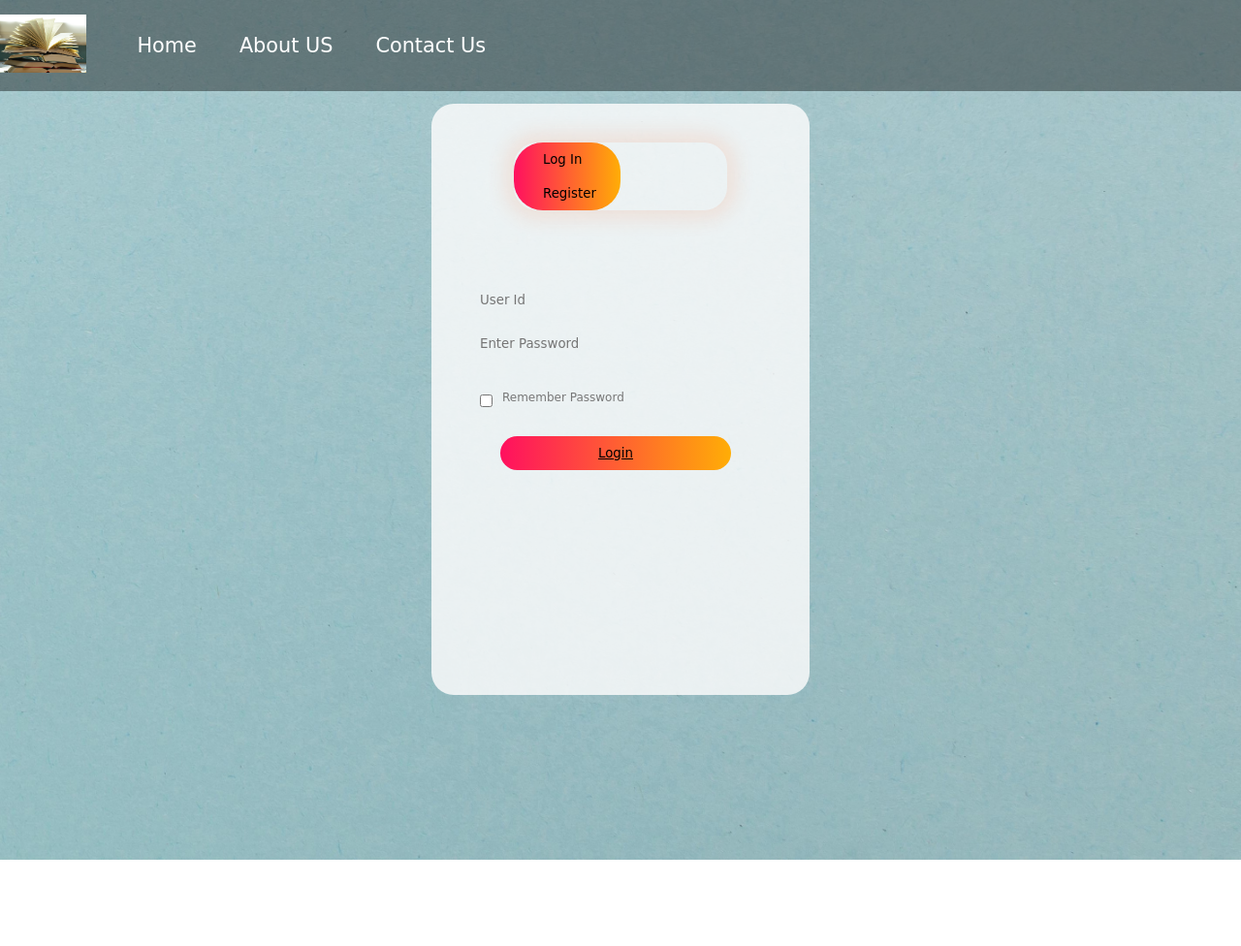
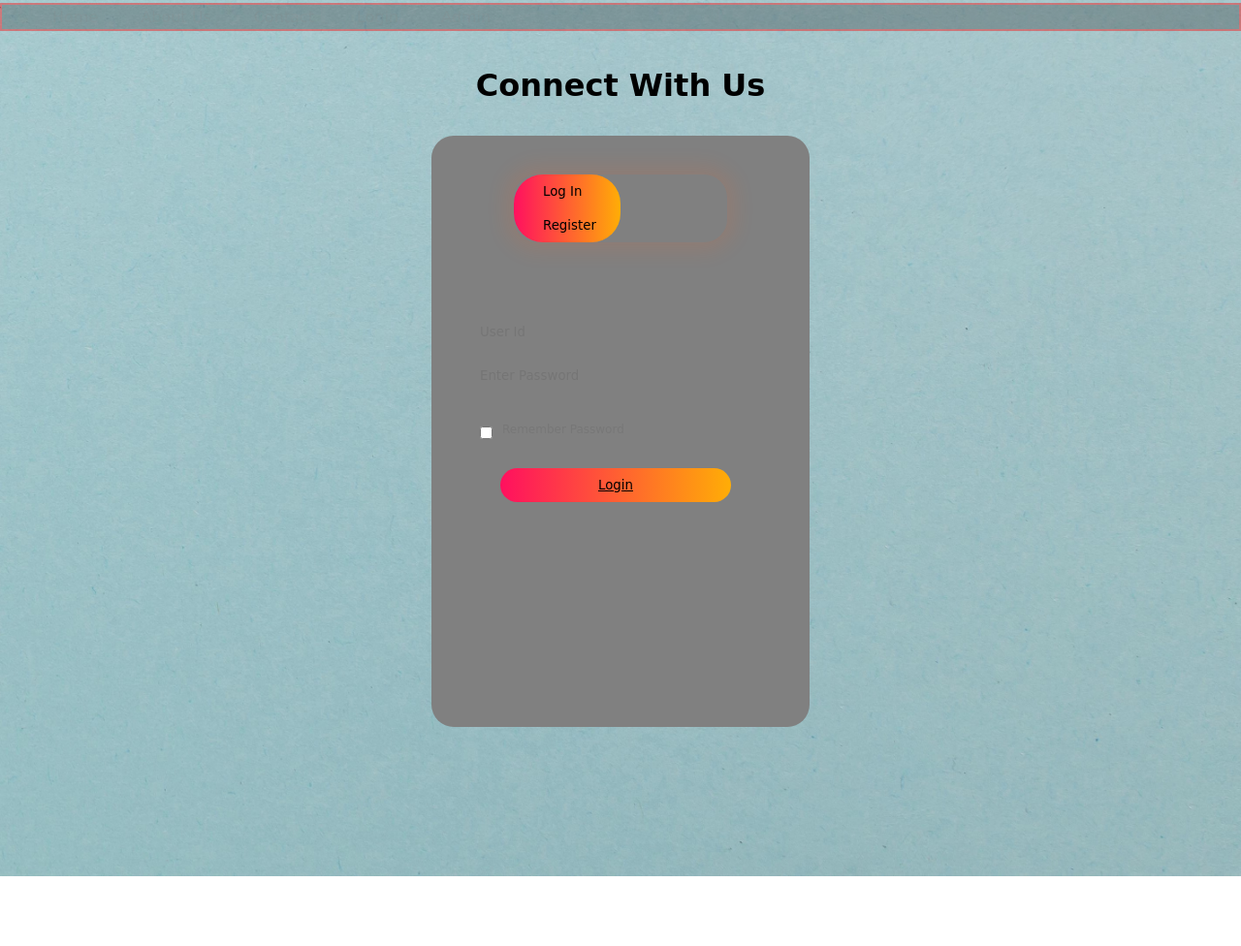
Before and after one commit to Hemang-Ranga/Cloud-Project, a Django app: page /login/ in a window 1280 px wide. Shown: the whole page at 97% size. Run offline with Django 4.2, Linux system fonts and the light colour scheme; some libraries are stand-ins or nearby versions; some web fonts are replaced.

Commit message:
navbar and frontend

```diff
--- a/static/CSS/login.css
+++ b/static/CSS/login.css
@@ -14,16 +14,16 @@
     display: flex;
     align-items: center;
     position: relative;
-    top: 0px;
+    top: 3px;
     position: sticky;
     z-index: 1;
-    /* opacity: 0.4; */
-    /* border: 2px solid red; */
+    opacity: 0.4;
+    border: 2px solid red;
 }
-#logo video{
+/* #logo video{
     width: 86px;
     height: 98px;
-}
+} */
 #navbar::before{
     content: " ";
     background-color: black;
@@ -32,8 +32,8 @@
     top: 0px;
     left: 0px;
     width: 100%;
-    z-index: -1;
-    opacity: 0.4;
+    z-index: 5;
+    opacity: 0.6;
 }
 #navbar ul{
    display: flex;
@@ -42,22 +42,34 @@
 }
 #navbar ul li{
    list-style: none;
-   font-size: 1.3rem;
+   font-size: 1rem;
 }
 #navbar ul li a{
-   color: white;
+   color: rgb(181, 177, 177, 0.8);
    text-decoration: none;
    display: block;
    padding: 3px 22px;
-   border-radius: 20px;
+   /* border-radius: 20px; */
 }
 #navbar ul li a:hover{
    color: black;
-   background-color: white;
-   text-decoration:underline ;
+   background-color: white ;
+   opacity: 0.5;
+   /* text-decoration:underline ; */
 }
 #home2 h1{
     text-align: center;
+}
+
+
+
+#login_heading{
+    text-align: center;
+    color: black;
+    margin-left: auto;
+    margin-right: auto;
+    marg
+
 }
 #LOGIN::before{
     content: " ";
@@ -70,6 +82,7 @@
     opacity: 0.89;
 }
 .form-container{
+    margin-top: auto;
     height: 100%;
     width: 100%;
     position: absolute;
@@ -81,7 +94,7 @@
     margin: 1% auto;
     padding: 5px;
     border-radius: 23px;
-    background: rgba(255, 254, 254,0.8);
+    background: grey;
     /* text-decoration: bolder; */
     overflow: hidden;
 }
--- a/templates/login.html
+++ b/templates/login.html
@@ -7,36 +7,64 @@
     <meta http-equiv="X-UA-Compatible" content="IE=edge">
     <meta name="viewport" content="width=device-width, initial-scale=1.0">
     <title>Login Portal</title>
+
+
+
     <link
         href="https://fonts.googleapis.com/css2?family=Baloo+Bhai+2&family=Baloo+Bhaina+2&family=Bree+Serif&display=swap"
         rel="stylesheet">
+
     <link rel="stylesheet" href="{% static 'CSS/login.css' %}">
-    <link rel="stylesheet" media="screen and (max-width: 600px)" href="{% static 'CSS/login1.css' %}">
-    <link rel="stylesheet" media="screen and (max-width: 300px)" href="{% static 'CSS/login2.css' %}">
+    {% comment %} <link rel="stylesheet" media="screen and (max-width: 600px)" href="{% static 'CSS/login1.css' %}"> {% endcomment %}
+    {% comment %} <link rel="stylesheet" media="screen and (max-width: 300px)" href="{% static 'CSS/login2.css' %}"> {% endcomment %}
 </head>
 
 <body style="background: url({% static 'image/login_bg2.jpg' %}) no-repeat center center/cover;">
+
     <div id="LOGIN" >
         <nav id="navbar">
-            <div class="logo">
-                <img src="{% static 'image/bgp.jpg' %}" style="cursor:auto;" onclick=location.href='/' alt="Tutor's Corner">
-            </div>
             <ul style="margin-left: 30px;">
-                <li class="item"><a href='/'>Home</a></li>
-                <li class="item"><a href="#about">About US</a></li>
-                <li class="item"><a href="#contact">Contact Us</a></li>
+                <li class="nav-item active">
+                    <a class="nav-link" href="/">Home <span class="sr-only">(current)</span></a>
+                </li>
+                <li class="nav-item">
+                    <a class="nav-link" href="{% url 'about' %}">About Us</a>
+                </li>
+                <li class="nav-item">
+                    <a class="nav-link" href="{% url 'contact' %}" tabindex="-1" aria-disabled="true">Contact</a>
+                </li>
+                {% if user.is_authenticated%}
+            <li class="nav-item">
+                <a class="nav-link" href="{% url 'dashboard' %}" tabindex="-1" aria-disabled="true">Dashboard</a>
+            </li>
+            {%endif%}
+            <li class="nav-item dropdown">
+                {% if user.is_authenticated %}
+                    <a class="nav-link" href="{% url 'logout' %}" tabindex="-1" aria-disabled="true">Logout</a>
+                {%else%}
+                    <a class="nav-link" target="_block" href="{% url 'login' %}" tabindex="-1" aria-disabled="true">Login</a>
+                {%endif%}
+            </li>
+            <li class="nav-item">
+                <a class="nav-link" href="admin" tabindex="-1" aria-disabled="true">Admin</a>
+            </li>
             </ul>
         </nav>
+
         {% for i in messages %}
         <h3>{{i}}</h3>
         {% endfor %}
+
+
+        <div  class="login_heading">
+            <h1 style="text-align: center; margin-top:40px ; margin-bottom:20px; " >Connect With Us</h1>
+        </div>
         <div class="form-container">
             <div class="form-box">
                 <div class="button-box">
                     <div id="btn"></div>
                     <button type="button" class="toogle-btn" onclick="login()">Log In</button>
                     <button type="button" class="toogle-btn" onclick="register()">Register</button>
-
                 </div>
                 <form id="login" action="" method="post" class="input-group">
                     {% csrf_token %}
@@ -76,6 +104,15 @@
         }
 
     </script>
+    <script src="https://code.jquery.com/jquery-3.5.1.slim.min.js"
+integrity="sha384-DfXdz2htPH0lsSSs5nCTpuj/zy4C+OGpamoFVy38MVBnE+IbbVYUew+OrCXaRkfj"
+crossorigin="anonymous"></script>
+<script src="https://cdn.jsdelivr.net/npm/popper.js@1.16.0/dist/umd/popper.min.js"
+integrity="sha384-Q6E9RHvbIyZFJoft+2mJbHaEWldlvI9IOYy5n3zV9zzTtmI3UksdQRVvoxMfooAo"
+crossorigin="anonymous"></script>
+<script src="https://stackpath.bootstrapcdn.com/bootstrap/4.5.0/js/bootstrap.min.js"
+integrity="sha384-OgVRvuATP1z7JjHLkuOU7Xw704+h835Lr+6QL9UvYjZE3Ipu6Tp75j7Bh/kR0JKI"
+crossorigin="anonymous"></script>
 </body>
 
 </html>
```
